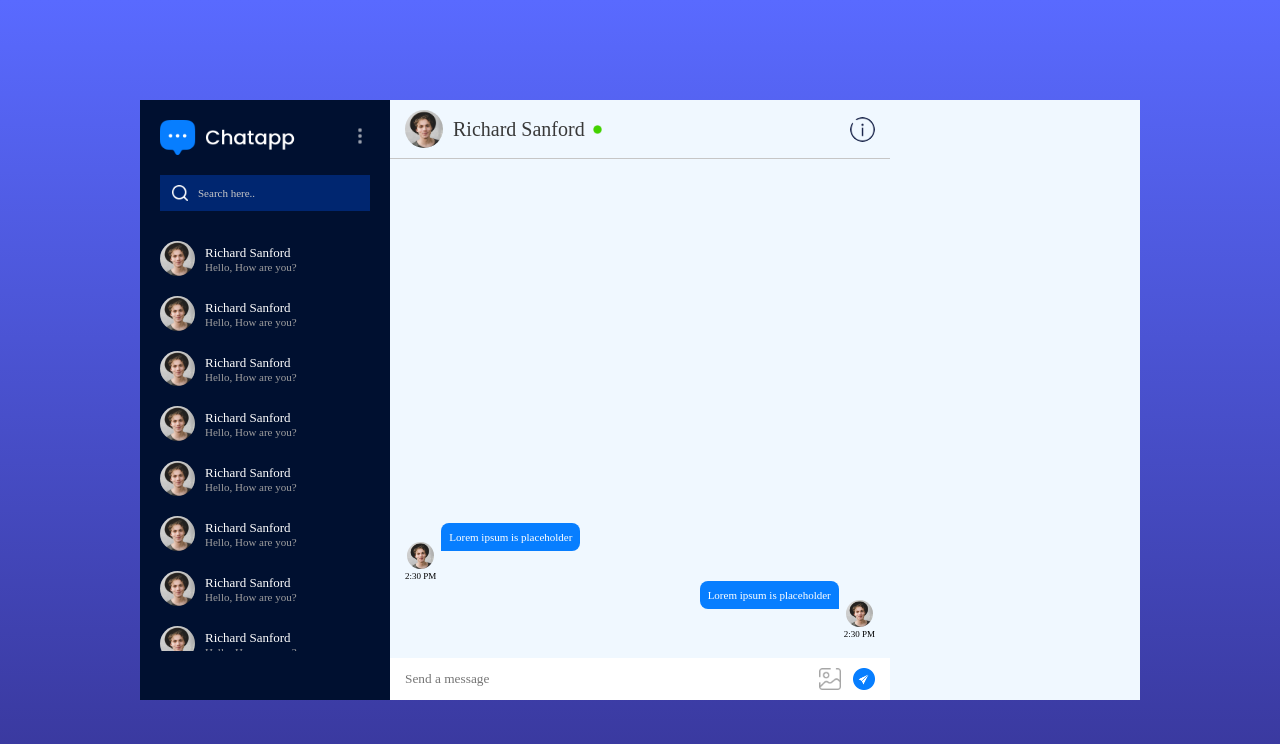
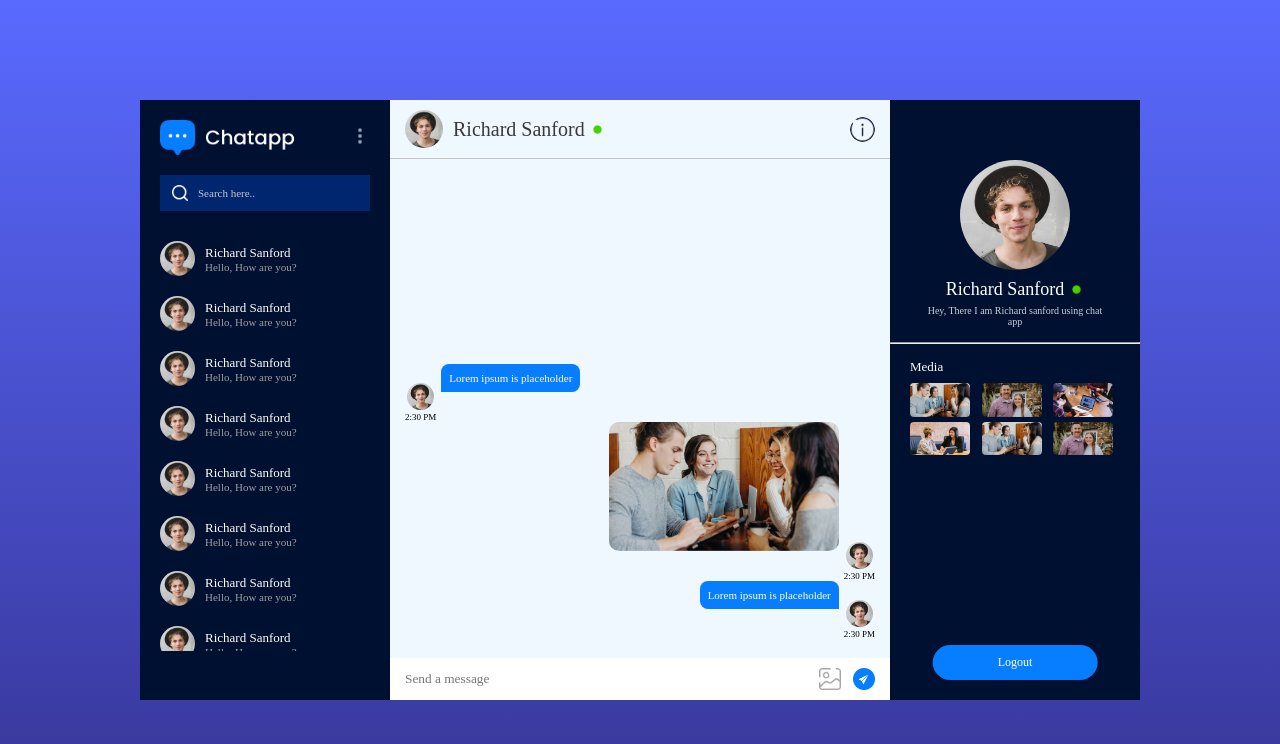
Before and after one commit to GitAthisruth/react_firebase_chat_application, a React (Vite) app in the folder anatomy-chat-app/: page /chat in a window 1280 px wide. Shown: the top 744 px of the page. Built offline with nearby package versions, Linux system fonts and the light colour scheme; the HTML template or start-up script is replaced by a standard one.

Commit message:
rightsidebar added

```diff
--- a/anatomy-chat-app/src/components/ChatBox/ChatBox.css
+++ b/anatomy-chat-app/src/components/ChatBox/ChatBox.css
@@ -114,3 +114,9 @@
     text-align: center;
     font-size: 9px;
 }
+
+.msg-img {
+    max-width: 230px;
+    margin-bottom: 30px;
+    border-radius: 10px;
+}
--- a/anatomy-chat-app/src/components/ChatBox/ChatBox.jsx
+++ b/anatomy-chat-app/src/components/ChatBox/ChatBox.jsx
@@ -13,6 +13,14 @@
             <div className="chat-msg">
                 <div className='s-msg'>
                     <p className='msg'>Lorem ipsum is placeholder</p>
+                    <div>
+                        <img src={assets.profile_img} alt="" />
+                        <p>2:30 PM</p>
+                    </div>
+                </div>
+
+                <div className='s-msg'>
+                    <img className='msg-img' src={assets.pic1} alt="" />
                     <div>
                         <img src={assets.profile_img} alt="" />
                         <p>2:30 PM</p>
--- a/anatomy-chat-app/src/components/RightSidebar/RightSidebar.css
+++ b/anatomy-chat-app/src/components/RightSidebar/RightSidebar.css
@@ -0,0 +1,81 @@
+.rs {
+    color: white;
+    background: #001030;
+    position: relative;
+    height: 75vh;
+    overflow-y: scroll;
+
+}
+
+.rs-profile {
+    padding-top: 60px;
+    text-align: center;
+    max-width: 70%;
+    margin: auto;
+}
+
+.rs-profile img {
+    width: 110px;
+    aspect-ratio: 1/1;
+    border-radius: 50%;
+}
+
+.rs-profile h3 {
+    font-size: 18px;
+    font-weight: 400;
+    display: flex;
+    align-items: center;
+    justify-content: center;
+    gap: 5px;
+    margin: 5px 0px;
+
+}
+
+.rs-profile p {
+    font-size: 10px;
+    opacity: 80%;
+    font-weight: 30;
+}
+
+.rs hr {
+    border-color: ffffff50;
+    margin: 15px 0px;
+}
+
+.rs-media {
+    padding: 0px 20px;
+    font-size: 13px;
+
+}
+
+.rs-media div {
+    max-height: 180px;
+    overflow-y: scroll;
+    display: grid;
+    grid-template-columns: 1fr 1fr 1fr;
+    gap: 5px;
+    margin-top: 8px;
+
+}
+
+.rs-media div img {
+    width: 60px;
+    border-radius: 4px;
+    cursor: pointer;
+}
+
+.rs button {
+    position: absolute;
+    bottom: 20px;
+    left: 50%;
+    transform: translateX(-50%);
+    background: #077eff;
+    color: white;
+    border: none;
+    font-size: 12px;
+    font-weight: 300;
+    padding: 10px 65px;
+    border-radius: 20px;
+    cursor: pointer;
+
+}
--- a/anatomy-chat-app/src/components/RightSidebar/RightSidebar.jsx
+++ b/anatomy-chat-app/src/components/RightSidebar/RightSidebar.jsx
@@ -1,8 +1,27 @@
 import React from "react";
+import assets from "../../assets/assets";
 import './RightSidebar.css';
 const RightSidebar = () => {
     return (
-        <div>
+        <div className="rs">
+            <div className="rs-profile">
+                <img src={assets.profile_img} alt="" />
+                <h3>Richard Sanford <img src={assets.green_dot} className="dot" alt="" /></h3>
+                <p>Hey, There I am Richard sanford using chat app</p>
+            </div>
+            <hr />
+            <div className="rs-media">
+                <p>Media</p>
+                <div>
+                    <img src={assets.pic1} alt="" />
+                    <img src={assets.pic2} alt="" />
+                    <img src={assets.pic3} alt="" />
+                    <img src={assets.pic4} alt="" />
+                    <img src={assets.pic1} alt="" />
+                    <img src={assets.pic2} alt="" />
+                </div>
+            </div>
+            <button>Logout</button>
         </div>
     );
 }
```
